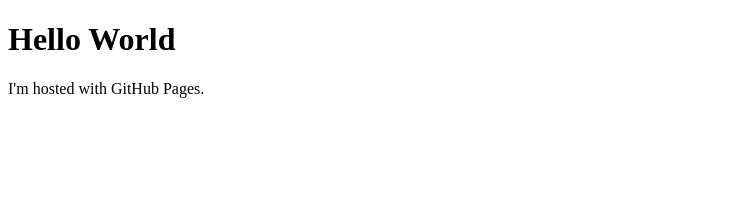
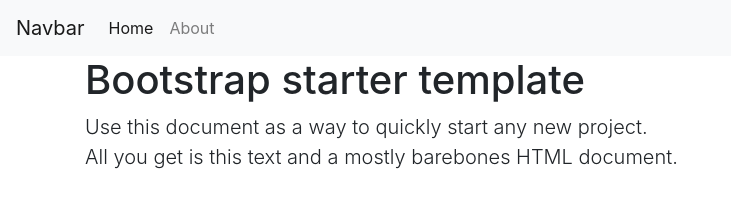
Before and after one commit to ymdahi/ymdahi.github.io, a plain HTML site: page index.html in a window 1280 px wide. Shown: the whole page, without its empty margins (0-731 px from the left). Drawn offline with nearby package versions, Linux system fonts and the light colour scheme.

Commit message:
bootstrap

```diff
--- a/index.html
+++ b/index.html
@@ -1,7 +1,51 @@
-<!DOCTYPE html>
-<html>
-<body>
-<h1>Hello World</h1>
-<p>I'm hosted with GitHub Pages.</p>
-</body>
+
+<!doctype html>
+<html lang="en">
+  <head>
+    <meta charset="utf-8">
+    <meta name="viewport" content="width=device-width, initial-scale=1, shrink-to-fit=no">
+    <meta name="description" content="">
+    <meta name="author" content="">
+    <link rel="icon" href="assets/favicon.ico">
+
+    <title>YMDAHI</title>
+
+		<link rel="stylesheet" href="https://maxcdn.bootstrapcdn.com/bootstrap/4.0.0-beta.2/css/bootstrap.min.css" integrity="sha384-PsH8R72JQ3SOdhVi3uxftmaW6Vc51MKb0q5P2rRUpPvrszuE4W1povHYgTpBfshb" crossorigin="anonymous">
+    <link href="css/custom.css" rel="stylesheet">
+	</head>
+
+  <body>
+
+    <nav class="navbar navbar-expand-md navbar-light bg-light">
+      <a class="navbar-brand" href="#">Navbar</a>
+      <button class="navbar-toggler" type="button" data-toggle="collapse" data-target="#mainNavBar" aria-controls="mainNavBar" aria-expanded="false" aria-label="Toggle navigation">
+        <span class="navbar-toggler-icon"></span>
+      </button>
+
+      <div class="collapse navbar-collapse" id="mainNavBar">
+        <ul class="navbar-nav mr-auto">
+          <li class="nav-item active">
+            <a class="nav-link" href="#">Home <span class="sr-only">(current)</span></a>
+          </li>
+          <li class="nav-item">
+            <a class="nav-link" href="#">About</a>
+          </li>
+        </ul>
+      </div>
+    </nav>
+
+    <main role="main" class="container">
+
+      <div class="starter-template">
+        <h1>Bootstrap starter template</h1>
+        <p class="lead">Use this document as a way to quickly start any new project.<br> All you get is this text and a mostly barebones HTML document.</p>
+      </div>
+
+    </main><!-- /.container -->
+
+
+    <script src="https://code.jquery.com/jquery-3.2.1.slim.min.js" integrity="sha384-KJ3o2DKtIkvYIK3UENzmM7KCkRr/rE9/Qpg6aAZGJwFDMVNA/GpGFF93hXpG5KkN" crossorigin="anonymous"></script>
+		<script src="https://cdnjs.cloudflare.com/ajax/libs/popper.js/1.12.3/umd/popper.min.js" integrity="sha384-vFJXuSJphROIrBnz7yo7oB41mKfc8JzQZiCq4NCceLEaO4IHwicKwpJf9c9IpFgh" crossorigin="anonymous"></script>
+		<script src="https://maxcdn.bootstrapcdn.com/bootstrap/4.0.0-beta.2/js/bootstrap.min.js" integrity="sha384-alpBpkh1PFOepccYVYDB4do5UnbKysX5WZXm3XxPqe5iKTfUKjNkCk9SaVuEZflJ" crossorigin="anonymous"></script>
+  </body>
 </html>
```
